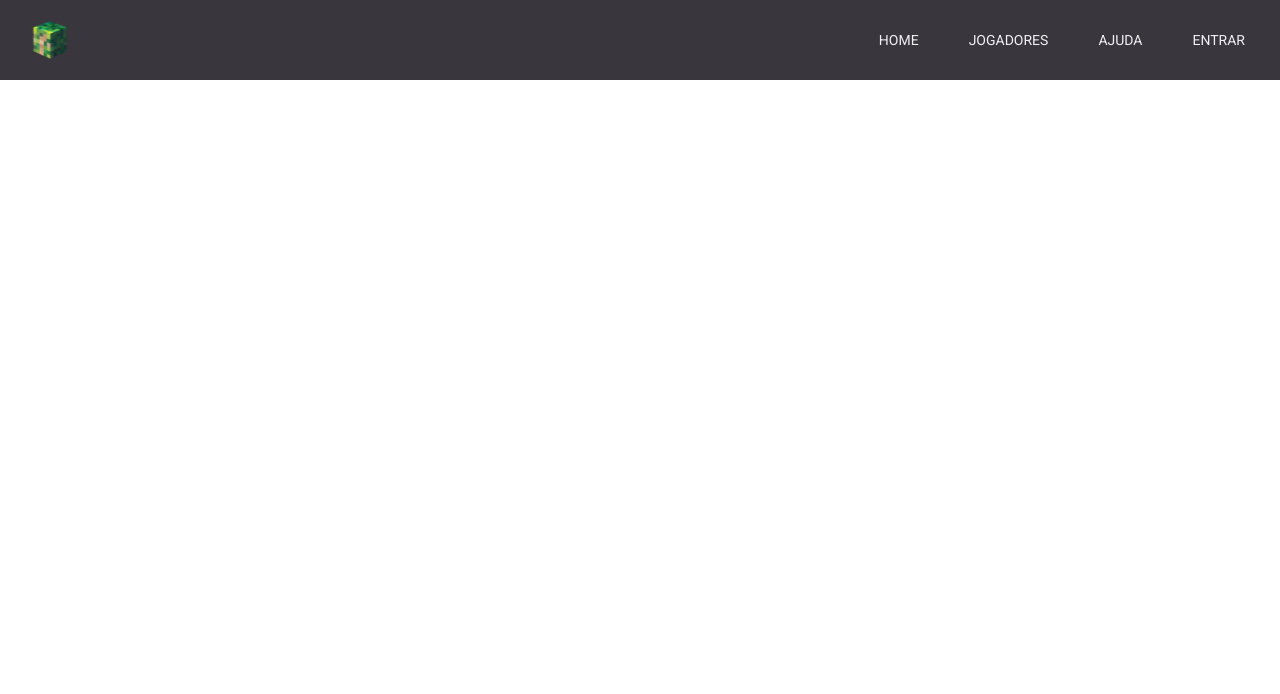
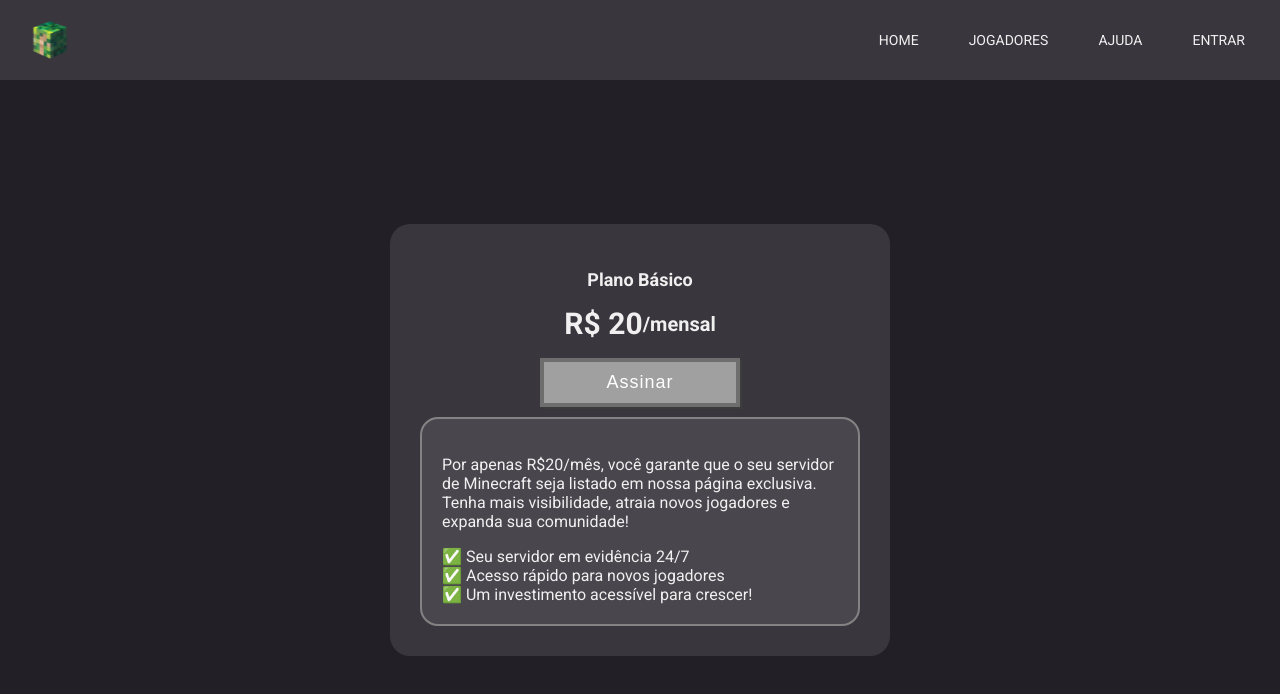
Before and after one commit to NathanChacon/minecraft-server-app, a React (Create React App) app: page /subscriptions in a window 1280 px wide. Shown: the top 694 px of the page. Built offline with nearby package versions, Linux system fonts and the light colour scheme.

Commit message:
feat: start subscriptions

```diff
--- a/src/App.tsx
+++ b/src/App.tsx
@@ -11,6 +11,7 @@ import Help from './pages/Help';
 import { ChatProvider } from './context/ChatContext';
 import ChatSideBar from './components/ChatSidebar';
 import Servers from './pages/Servers';
+import Subscriptions from './pages/Subscriptions';
 
 const App: React.FC = () => {
   return (
@@ -26,6 +27,7 @@ const App: React.FC = () => {
             <Route path="/edit-profile" element={<AuthGuardian><EditProfile /></AuthGuardian>} />
             <Route path="/help" element={<Help />} />
             <Route path="/servers" element={<Servers/>} />
+            <Route path="/subscriptions" element={<Subscriptions/>} />
           </Routes>
           </ChatProvider>
 
--- /dev/null
+++ b/src/pages/Subscriptions/index.tsx
@@ -0,0 +1,56 @@
+import Button from '../../components/Button'
+import { useUser } from '../../context/UserContext';
+import './style.css'
+import { getFunctions, httpsCallable } from "firebase/functions";
+import { useNavigate } from 'react-router-dom';
+const Subscriptions = () => {
+    const {user} = useUser()
+    const navigate = useNavigate();
+
+    const handleCreateCheckoutSession = async () => {
+        if (!user) {
+            navigate("/login")
+            return
+        }
+
+        const functions = getFunctions();
+        const createPaymentLink = httpsCallable(functions, 'createStripeSession');
+
+
+        try {
+          const result:any = await createPaymentLink({ userId: user.uid, email: user.email });
+          const paymentLink = result.data.paymentLink;
+
+          window.location.href = paymentLink;
+        } catch (error) {
+          console.error('Error creating payment link:', error);
+        }
+      };
+
+
+    return (
+        <section className="subscriptions">
+            <div className='subscriptions__card'>
+                <header className='subscriptions__card-header'>
+                    <h1 className='subscriptions__card-title'>Plano Básico</h1>
+                    <h2 className='subscriptions__card-subtitle'>
+                        <span className='subscriptions__card-subtitle--highlight'>R$ 20</span><p>/mensal</p>
+                    </h2>
+                </header>
+                <div className='subscriptions__card-btn-container'>
+                    <Button onClick={handleCreateCheckoutSession}>Assinar</Button>
+                </div>
+                <div className='subscriptions__card-body'>
+                    <p className='subscriptions__card-body-text'>Por apenas R$20/mês, você garante que o seu servidor de Minecraft seja listado em nossa página exclusiva. Tenha mais visibilidade, atraia novos jogadores e expanda sua comunidade!</p>
+                    <ul className='subscriptions__card-body-list'>
+                        <li>✅ Seu servidor em evidência 24/7</li>
+                        <li>✅ Acesso rápido para novos jogadores</li>
+                        <li>✅ Um investimento acessível para crescer!</li>
+                    </ul>
+                </div>
+            </div>
+        </section>
+    )
+}
+
+export default Subscriptions
--- /dev/null
+++ b/src/pages/Subscriptions/style.css
@@ -0,0 +1,71 @@
+.subscriptions{
+    min-height: 100vh;
+    color: #F0F0F0;
+    background-color: #221F26;
+    padding-top: 80px;
+    display: flex;
+    align-items: center;
+    justify-content: center;
+}
+
+.subscriptions__card{
+    display: flex;
+    flex-direction: column;
+    align-items: center;
+    padding: 30px;
+    width: 100%;
+    min-width: 300px;
+    max-width: 500px;
+    background-color: #39363D;
+    border-radius: 20px;
+}
+
+.subscriptions__card-btn-container{
+    width: 100%;
+    display: flex;
+    justify-content: center;
+    margin-bottom: 10px;
+}
+
+.subscriptions__card-btn-container .custom-button{
+    padding: 10px;
+    font-size: 18px;
+    width: 100%;
+    max-width: 200px;
+}
+
+.subscriptions__card-header{
+    text-align: center;
+}
+
+.subscriptions__card-title{
+    font-size: 18px;
+}
+
+.subscriptions__card-subtitle{
+    font-size: 20px;
+    display: flex;
+    align-items: center;
+}
+
+.subscriptions__card-subtitle p{
+    padding: 0;
+    margin: 0;
+}
+
+.subscriptions__card-subtitle--highlight{
+    font-size: 30px;
+}
+
+.subscriptions__card-body{
+    background-color: #4A464D; /* Slightly lighter shade of the card background */
+    border: 2px solid #838383; /* Soft orange border for a subtle highlight */
+    border-radius: 18px;
+    padding: 20px;
+}
+
+.subscriptions__card-body-list{
+    list-style: none;
+    padding: 0;
+    margin: 0;
+}
```
